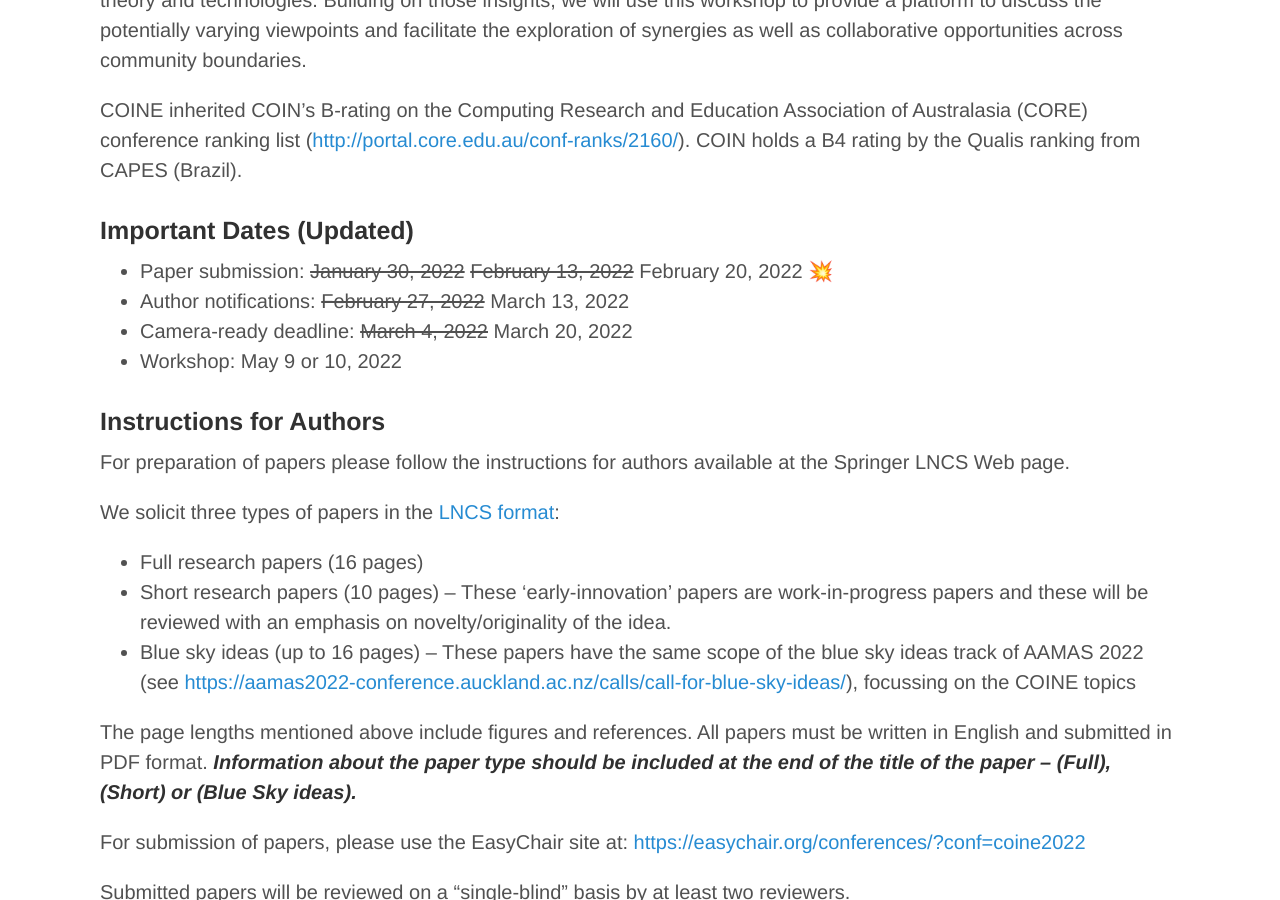
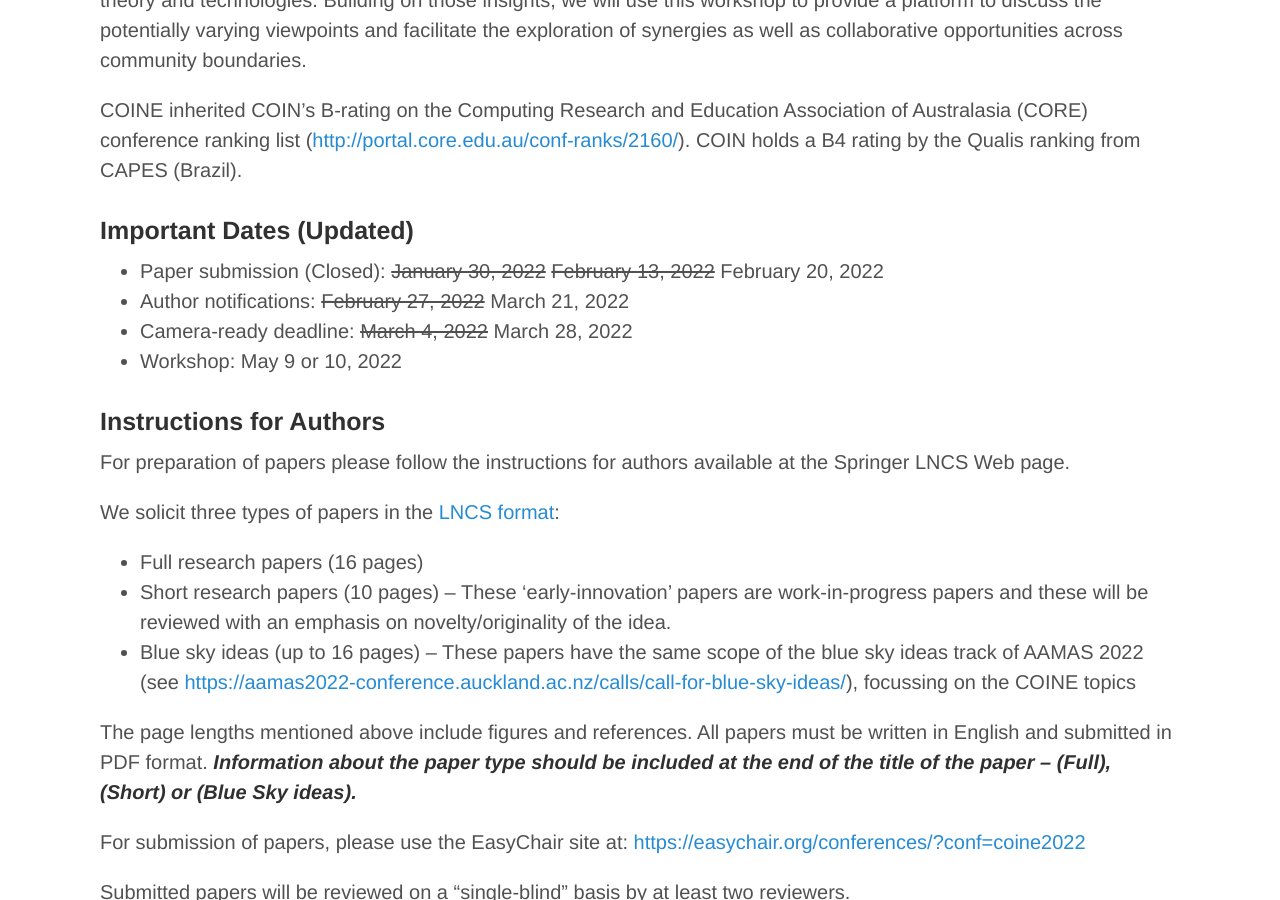
Before and after one commit to jithincheriyan/coine-2022-auckland, a Jekyll site: the page built from call_for_papers.md, in a window 1280 px wide and 900 px high, scrolled down 1596 px. Built offline with Jekyll 4.4.1, drawn with Linux system fonts in a browser that asks for light colours.

Commit message:
Update call_for_papers.md

```diff
--- a/call_for_papers.md
+++ b/call_for_papers.md
@@ -34,9 +34,9 @@ COINE inherited COIN's B-rating on the Computing Research and Education Associat
 
 
 ### Important Dates (Updated)
-- Paper submission: ~~January 30, 2022~~ ~~February 13, 2022~~ February 20, 2022 💥
-- Author notifications: ~~February 27, 2022~~ March 13, 2022
-- Camera-ready deadline: ~~March 4, 2022~~ March 20, 2022
+- Paper submission (Closed): ~~January 30, 2022~~ ~~February 13, 2022~~ February 20, 2022
+- Author notifications: ~~February 27, 2022~~ March 21, 2022
+- Camera-ready deadline: ~~March 4, 2022~~ March 28, 2022
 - Workshop: May 9 or 10, 2022
 
 
```
